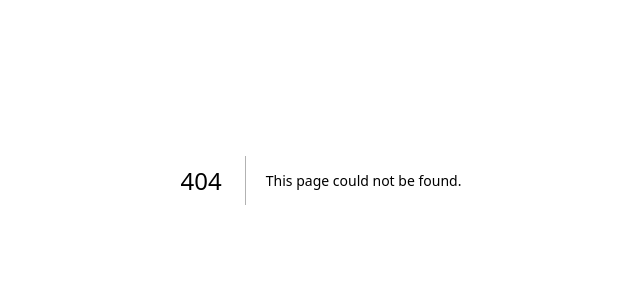
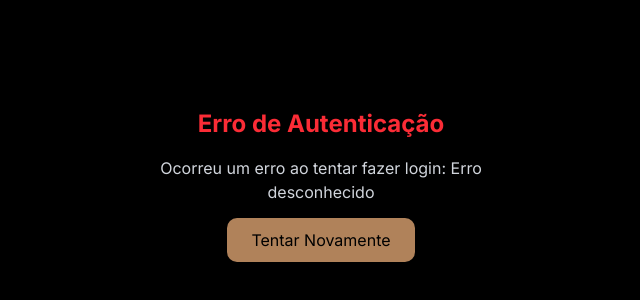
Before and after one commit to Mrv1409/iajuris, a Next.js app: page /auth/advogado/error in a window 1280 px wide. Before the commit this address had no page. Shown: the part 220-520 px from the top of the page, without its empty margins (319-959 px from the left). Built offline with nearby package versions, Linux system fonts and the light colour scheme.

Commit message:
Adiciona pagina de erro para nextauth advogado

```diff
--- /dev/null
+++ b/src/app/auth/advogado/error/page.tsx
@@ -0,0 +1,26 @@
+'use client';
+
+import { useSearchParams } from 'next/navigation';
+import Link from 'next/link';
+
+export default function AuthError() {
+  const searchParams = useSearchParams();
+  const error = searchParams.get('error');
+
+  return (
+    <div className="min-h-screen bg-black text-white flex items-center justify-center">
+      <div className="text-center max-w-md px-6">
+        <h1 className="text-2xl font-bold text-red-500 mb-4">Erro de Autenticação</h1>
+        <p className="text-gray-300 mb-6">
+          Ocorreu um erro ao tentar fazer login: {error || 'Erro desconhecido'}
+        </p>
+        <Link
+          href="/auth/advogado/signin"
+          className="bg-[#b0825a] text-black px-6 py-3 rounded-lg hover:bg-[#8b6942] transition-colors"
+        >
+          Tentar Novamente
+        </Link>
+      </div>
+    </div>
+  );
+}
```
